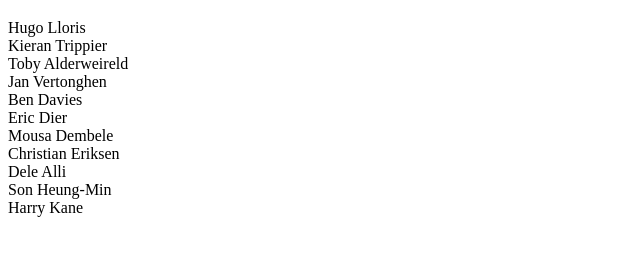
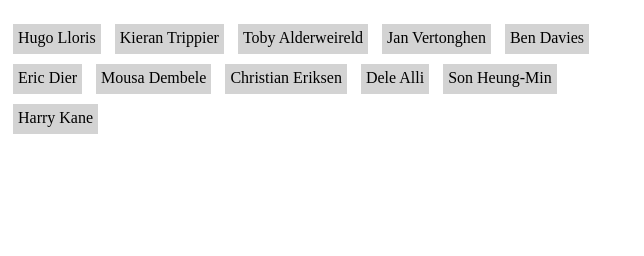
Before and after one commit to AbbieRose/Dialer, a plain HTML site: page index.html in a window 1280 px wide. Both pictures are taken after a click on the button "Contact List". Shown: the part 90-346 px from the top of the page, without its empty margins (0-644 px from the left). Drawn offline with nearby package versions, Linux system fonts and the light colour scheme.

Commit message:
fixed css and added some components

```diff
--- a/index.html
+++ b/index.html
@@ -37,21 +37,36 @@
             <div id="contact_content">
                 <h1>Contacts List</h1>
                 <div class="contacts_list">
-                    <div>Hugo Lloris</div>
-                    <div>Kieran Trippier</div>
-                    <div>Toby Alderweireld</div>
-                    <div>Jan Vertonghen</div>
-                    <div>Ben Davies</div>
-                    <div>Eric Dier</div>
-                    <div>Mousa Dembele</div>
-                    <div>Christian Eriksen</div>
-                    <div>Dele Alli</div>
-                    <div>Son Heung-Min</div>
-                    <div>Harry Kane</div>
+                    <div class="card">Hugo Lloris</div>
+                    <div class="card">Kieran Trippier</div>
+                    <div class="card">Toby Alderweireld</div>
+                    <div class="card">Jan Vertonghen</div>
+                    <div class="card">Ben Davies</div>
+                    <div class="card">Eric Dier</div>
+                    <div class="card">Mousa Dembele</div>
+                    <div class="card">Christian Eriksen</div>
+                    <div class="card">Dele Alli</div>
+                    <div class="card">Son Heung-Min</div>
+                    <div class="card">Harry Kane</div>
                 </div>
             </div>
             <div id="add_content">
                 <h1>Add Contact</h1>
+                <div id="add_form">
+                    <form>
+                        <label for="name">Name</label><br>
+                        <input id="name" placeholder="Mauricio Pochettino">
+                        <br>
+                        <br>
+                        <label for="phone">Phone Number</label><br>
+                        <input id="phone" placeholder="123-456-7890">
+                        <br>
+                        <br>
+                        <label for="email">Email Address</label><br>
+                        <input id="email" placeholder="pochettino@spurs.com">
+                        <br>
+                    </form>
+                </div>
             </div>
         </div>
         <script src="https://ajax.googleapis.com/ajax/libs/jquery/3.2.1/jquery.min.js"></script>
--- a/phone.css
+++ b/phone.css
@@ -20,3 +20,19 @@
 #number_dialed {
     width: 250px;
 }
+
+.card {
+    height: 20px;
+    margin: 5px;
+    background: lightgray;
+    padding: 5px;
+    display: inline-block;
+}
+
+#contact_content {
+    width: 650px;
+}
+
+#add_form {
+    width: 500px;
+}
```
